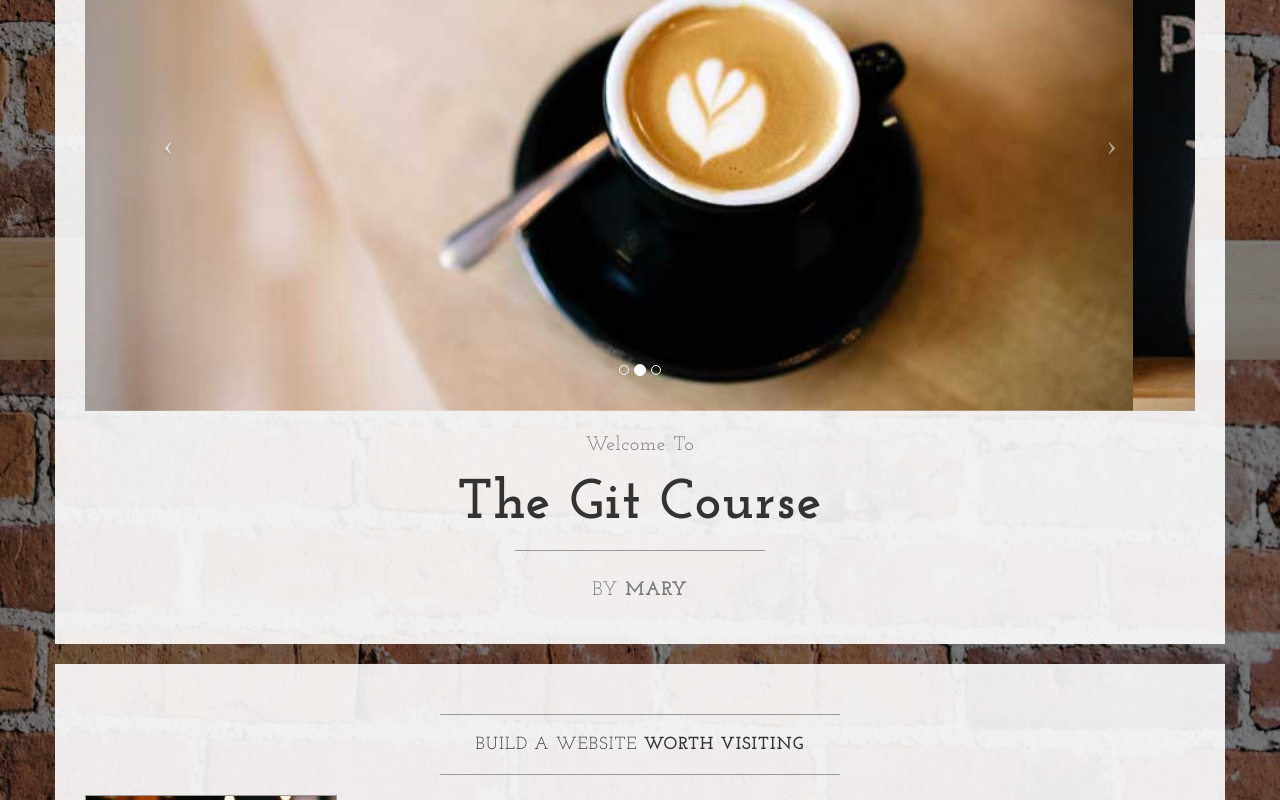
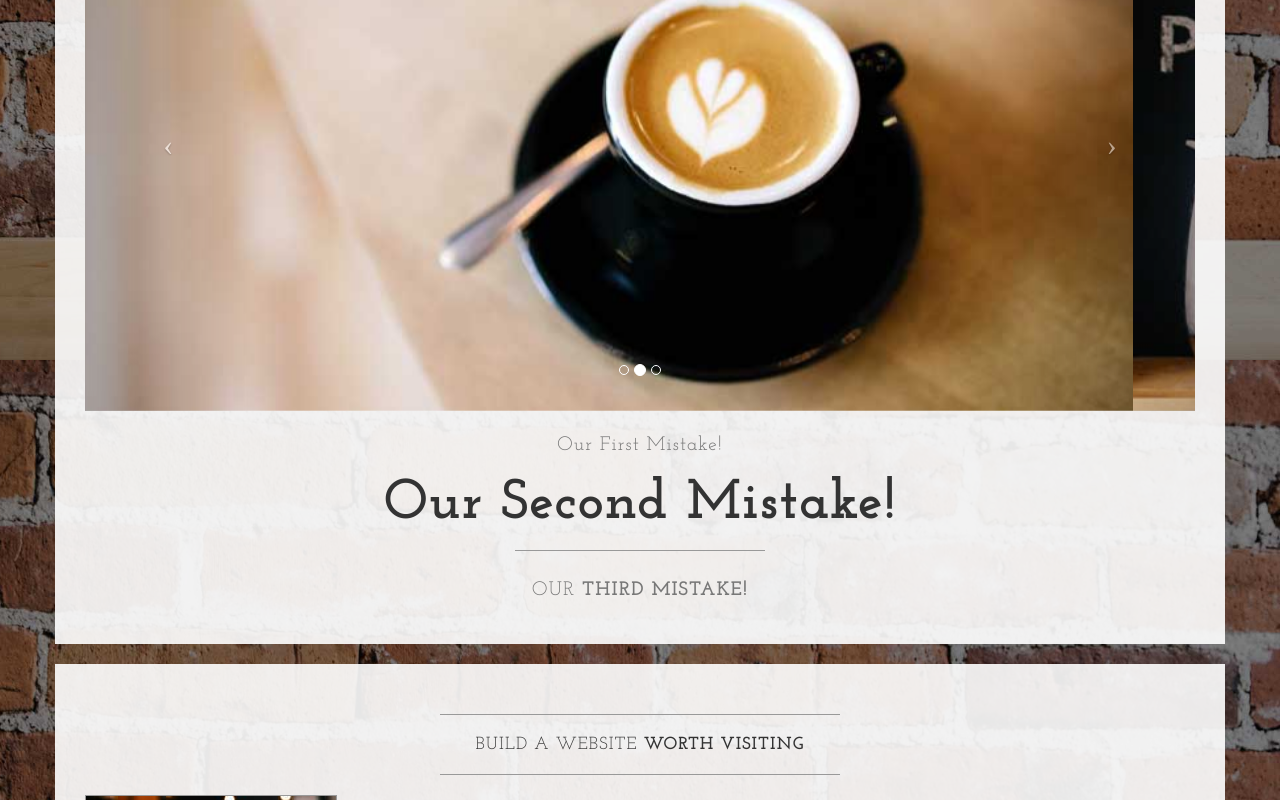
Before and after one commit to mlyng/learnable-Git-course, a plain HTML site: page index.html in a window 1280 px wide. Shown: the part 440-1240 px from the top of the page. Drawn offline with nearby package versions, Linux system fonts and the light colour scheme.

Commit message:
Committing our third mistake, left the others in place

```diff
--- a/index.html
+++ b/index.html
@@ -106,13 +106,13 @@
                         </a>
                     </div>
                     <h2 class="brand-before">
-                        <small>Welcome to</small>
+                        <small>Our first mistake!</small>
                     </h2>
-                    <h1 class="brand-name">The Git Course</h1>
+                    <h1 class="brand-name">Our second mistake!</h1>
                     <hr class="tagline-divider">
                     <h2>
-                        <small>By
-                            <strong>Mary</strong>
+                        <small>Our
+                            <strong>Third Mistake!</strong>
                         </small>
                     </h2>
                 </div>
```
